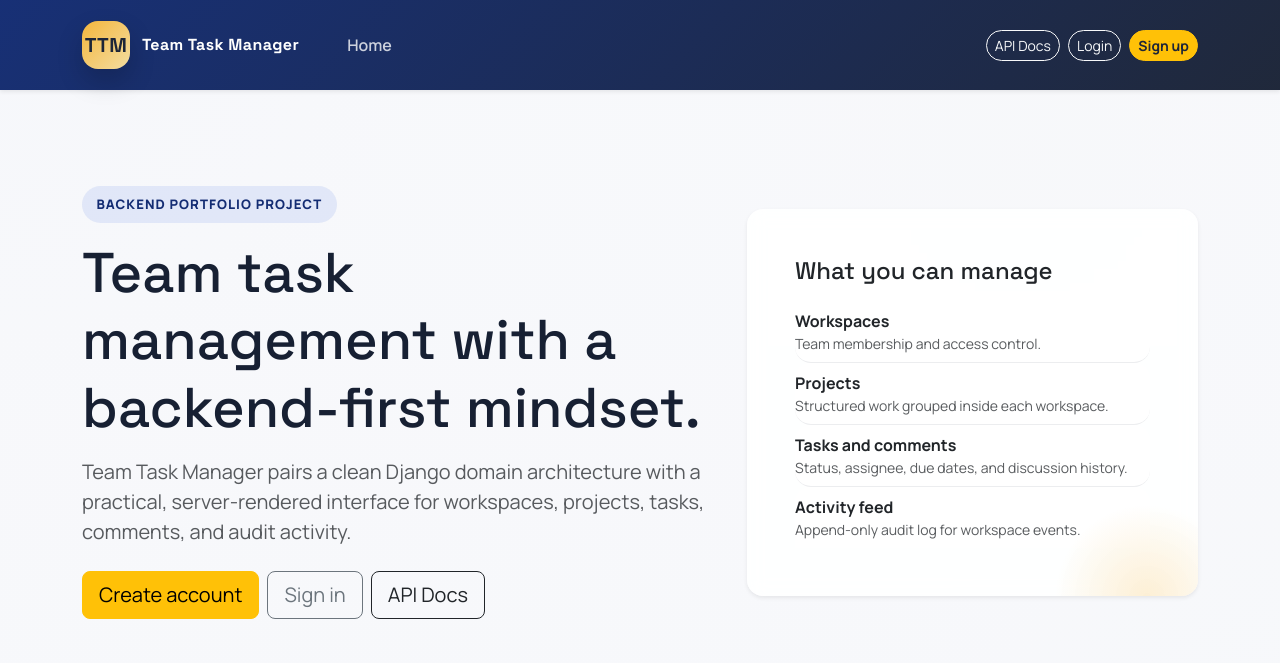
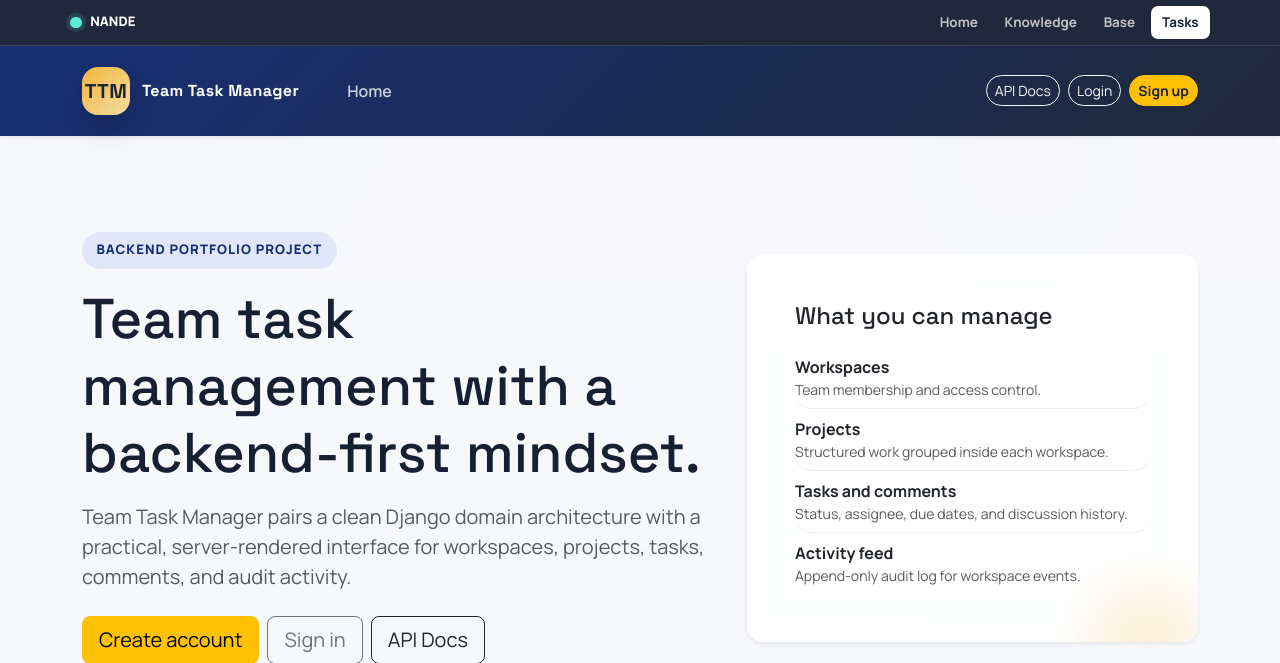
Before and after one commit to f1sherFM/Team_Task_Manager, a Django app: page / in a window 1280 px wide. Shown: the top 663 px of the page. Run offline with Django 5.2, Linux system fonts and the light colour scheme; parts of the project's set-up code (start-up, migrations or seed data) failed here and were passed over.

Commit message:
Add NANDE ecosystem integration

```diff
--- a/api/serializers.py
+++ b/api/serializers.py
@@ -1,4 +1,5 @@
 from django.contrib.auth import get_user_model
+from drf_spectacular.utils import extend_schema_field
 from rest_framework import serializers
 
 from activity.models import ActivityLog
@@ -280,6 +281,7 @@ class CommentSerializer(serializers.ModelSerializer):
         )
         read_only_fields = ("id", "author", "text", "created_at", "updated_at", "is_deleted")
 
+    @extend_schema_field(str)
     def get_text(self, obj):
         return "[deleted]" if obj.is_deleted else obj.text
 
--- a/api/views.py
+++ b/api/views.py
@@ -30,6 +30,7 @@
     WorkspaceOwnershipTransferSerializer,
     WorkspaceSerializer,
 )
+from comments.models import Comment
 from comments.selectors import filter_comments, get_user_comments
 from comments.services import soft_delete_comment
 from core.exceptions import DomainError
@@ -59,6 +60,7 @@
     serializer_class = WorkspaceSerializer
     permission_classes = [WorkspacePermission]
     lookup_field = "slug"
+    queryset = Workspace.objects.none()
 
     def get_queryset(self):
         return get_user_workspaces(self.request.user)
@@ -135,6 +137,7 @@
 ):
     serializer_class = CommentSerializer
     permission_classes = [CommentPermission]
+    queryset = Comment.objects.none()
 
     def get_queryset(self):
         queryset = get_user_comments(self.request.user)
--- /dev/null
+++ b/core/context_processors.py
@@ -0,0 +1,9 @@
+from django.conf import settings
+
+
+def ecosystem(_request):
+    return {
+        "ecosystem_apps": settings.ECOSYSTEM_APPS,
+        "ecosystem_current_service": settings.ECOSYSTEM_CURRENT_SERVICE,
+        "ecosystem_urls": settings.ECOSYSTEM_URLS,
+    }
--- a/core/views.py
+++ b/core/views.py
@@ -1,9 +1,14 @@
 from django.http import JsonResponse
+from django.urls import reverse
+from django.utils import timezone
 from django.views import View
 from django.views.generic import TemplateView
 
 from core.health import get_liveness_status, get_readiness_status
 from core.selectors import get_home_dashboard
+from projects.models import Project
+from tasks.models import Task, TaskPriority, TaskStatus
+from workspaces.models import Invitation, Workspace
 
 
 class HomeView(TemplateView):
@@ -26,3 +31,56 @@ class ReadinessCheckView(View):
         payload = get_readiness_status()
         status_code = 200 if payload["status"] == "ok" else 503
         return JsonResponse(payload, status=status_code)
+
+
+class EcosystemSummaryView(View):
+    def get(self, request, *args, **kwargs):
+        today = timezone.localdate()
+        active_projects = Project.objects.filter(is_archived=False)
+        open_tasks = Task.objects.exclude(status=TaskStatus.DONE)
+        overdue_tasks = open_tasks.filter(due_date__lt=today)
+        latest_tasks = (
+            open_tasks.select_related("project", "project__workspace")
+            .order_by("-updated_at", "-created_at")[:3]
+        )
+
+        return JsonResponse(
+            {
+                "service": "team_task_manager",
+                "status": "ok",
+                "generated_at": timezone.now().isoformat(),
+                "metrics": [
+                    {"label": "Workspaces", "value": Workspace.objects.count()},
+                    {"label": "Active projects", "value": active_projects.count()},
+                    {"label": "Open tasks", "value": open_tasks.count()},
+                    {"label": "Overdue tasks", "value": overdue_tasks.count()},
+                    {
+                        "label": "High priority",
+                        "value": open_tasks.filter(priority=TaskPriority.HIGH).count(),
+                    },
+                    {
+                        "label": "Open invites",
+                        "value": Invitation.objects.filter(accepted_at__isnull=True).count(),
+                    },
+                ],
+                "recent_items": [
+                    {
+                        "label": task.title,
+                        "detail": f"{task.get_status_display()} in {task.project.name}",
+                        "url": reverse(
+                            "task-detail",
+                            kwargs={
+                                "workspace_slug": task.project.workspace.slug,
+                                "project_slug": task.project.slug,
+                                "task_slug": task.slug,
+                            },
+                        ),
+                    }
+                    for task in latest_tasks
+                ],
+                "links": [
+                    {"label": "Workspaces", "url": reverse("workspace-list")},
+                    {"label": "API docs", "url": reverse("api-docs")},
+                ],
+            }
+        )
--- a/static/css/app.css
+++ b/static/css/app.css
@@ -33,6 +33,77 @@ h6,
 .ttm-navbar {
     background:
         linear-gradient(135deg, rgba(19, 44, 115, 0.98), rgba(23, 32, 51, 0.96));
+}
+
+.ecosystem-switcher {
+    position: sticky;
+    top: 0;
+    z-index: 1031;
+    display: flex;
+    align-items: center;
+    justify-content: space-between;
+    gap: 1rem;
+    min-height: 2.75rem;
+    padding: 0.35rem max(1rem, calc((100% - 1140px) / 2));
+    border-bottom: 1px solid rgba(255, 255, 255, 0.12);
+    background: rgba(23, 32, 51, 0.96);
+    color: #ffffff;
+    backdrop-filter: blur(18px);
+}
+
+.ecosystem-switcher__brand,
+.ecosystem-switcher__apps,
+.ecosystem-switcher__app {
+    display: inline-flex;
+    align-items: center;
+}
+
+.ecosystem-switcher__brand {
+    gap: 0.55rem;
+    color: #ffffff;
+    font-size: 0.82rem;
+    font-weight: 800;
+    text-decoration: none;
+}
+
+.ecosystem-switcher__brand:hover {
+    color: #ffffff;
+}
+
+.ecosystem-switcher__mark {
+    width: 0.72rem;
+    height: 0.72rem;
+    border-radius: 999px;
+    background: #5eead4;
+    box-shadow: 0 0 0 0.25rem rgba(94, 234, 212, 0.14);
+}
+
+.ecosystem-switcher__apps {
+    gap: 0.25rem;
+    min-width: 0;
+}
+
+.ecosystem-switcher__app {
+    min-height: 2rem;
+    border: 1px solid transparent;
+    border-radius: 0.45rem;
+    padding: 0.35rem 0.65rem;
+    color: rgba(255, 255, 255, 0.72);
+    font-size: 0.84rem;
+    font-weight: 700;
+    text-decoration: none;
+    white-space: nowrap;
+}
+
+.ecosystem-switcher__app:hover {
+    background: rgba(255, 255, 255, 0.08);
+    color: #ffffff;
+}
+
+.ecosystem-switcher__app[aria-current="page"] {
+    border-color: rgba(255, 255, 255, 0.16);
+    background: #ffffff;
+    color: var(--ttm-ink);
 }
 
 .navbar-brand {
@@ -292,6 +363,18 @@ code {
 }
 
 @media (max-width: 991.98px) {
+    .ecosystem-switcher {
+        align-items: flex-start;
+        flex-direction: column;
+        padding: 0.55rem 1rem;
+    }
+
+    .ecosystem-switcher__apps {
+        width: 100%;
+        overflow-x: auto;
+        padding-bottom: 0.1rem;
+    }
+
     .ttm-brand-text {
         font-size: 0.92rem;
     }
--- a/team_task_manager/urls.py
+++ b/team_task_manager/urls.py
@@ -2,13 +2,14 @@ from django.contrib import admin
 from django.urls import include, path
 from drf_spectacular.views import SpectacularAPIView, SpectacularSwaggerView
 
-from core.views import HealthCheckView, HomeView, ReadinessCheckView
+from core.views import EcosystemSummaryView, HealthCheckView, HomeView, ReadinessCheckView
 from workspaces.views import InvitationAcceptView
 
 urlpatterns = [
     path("", HomeView.as_view(), name="home"),
     path("healthz/", HealthCheckView.as_view(), name="healthz"),
     path("readyz/", ReadinessCheckView.as_view(), name="readyz"),
+    path("ecosystem/summary/", EcosystemSummaryView.as_view(), name="ecosystem-summary"),
     path("accounts/", include("accounts.urls")),
     path(
         "invitations/<uuid:token>/accept/",
--- a/templates/base.html
+++ b/templates/base.html
@@ -13,6 +13,7 @@
 </head>
 <body class="d-flex flex-column min-vh-100">
     <header>
+        {% include "includes/ecosystem_switcher.html" %}
         <nav class="navbar navbar-expand-lg ttm-navbar shadow-sm">
             <div class="container py-2">
                 <a class="navbar-brand fw-semibold" href="{% url 'home' %}">
--- /dev/null
+++ b/templates/includes/ecosystem_switcher.html
@@ -0,0 +1,13 @@
+<nav class="ecosystem-switcher" aria-label="NANDE ecosystem apps">
+    <a class="ecosystem-switcher__brand" href="{{ ecosystem_urls.dev_dashboard }}">
+        <span class="ecosystem-switcher__mark" aria-hidden="true"></span>
+        <span>NANDE</span>
+    </a>
+    <div class="ecosystem-switcher__apps">
+        {% for app in ecosystem_apps %}
+            <a class="ecosystem-switcher__app" href="{{ app.url }}" {% if app.id == ecosystem_current_service %}aria-current="page"{% endif %}>
+                {{ app.label }}
+            </a>
+        {% endfor %}
+    </div>
+</nav>
```
Also changed, not shown: core/tests.py (+29 -0 lines), docker-compose.yml (+25 -0 lines), team_task_manager/settings.py (+45 -11 lines), README.md, 3 other files.
